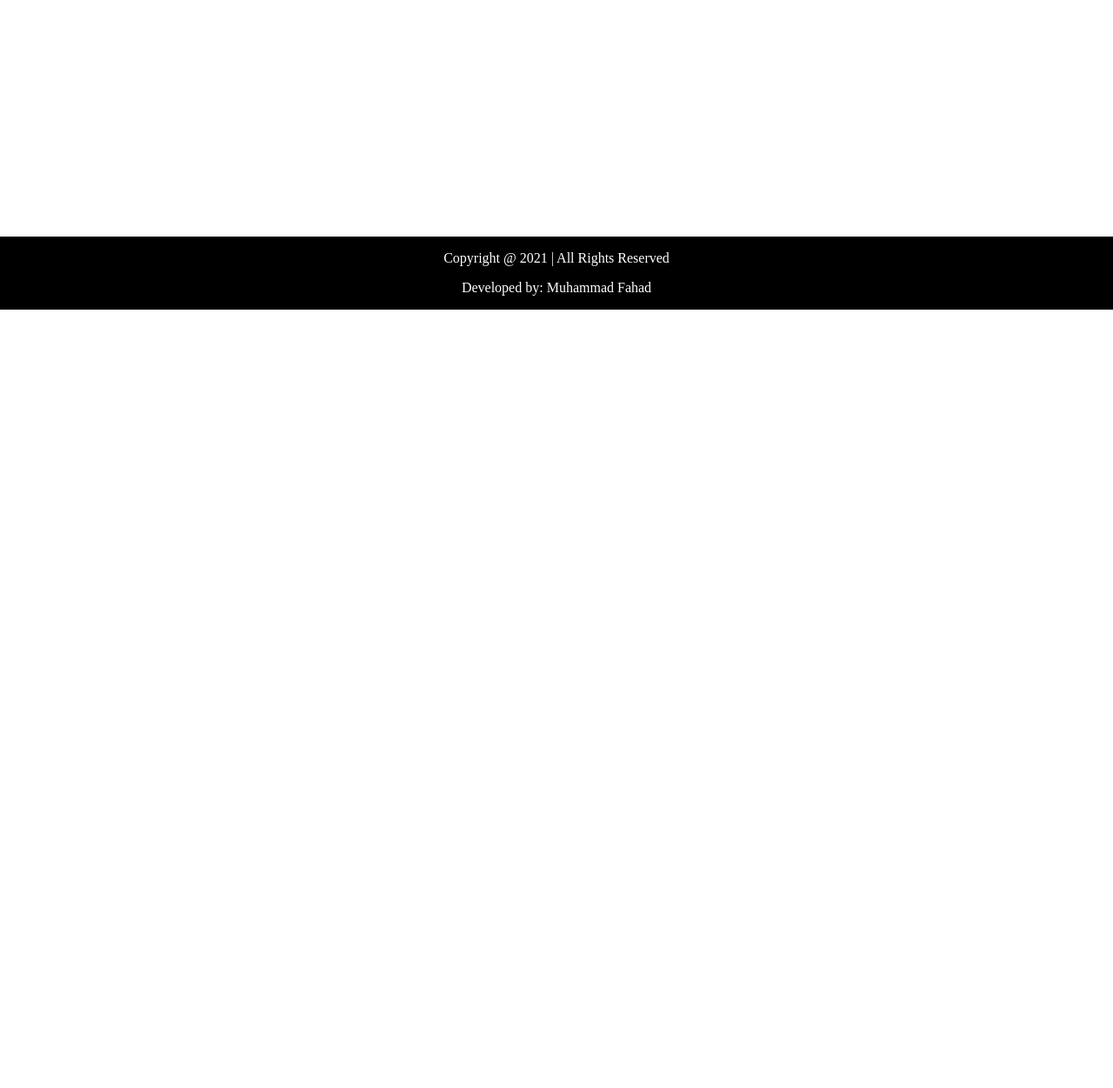
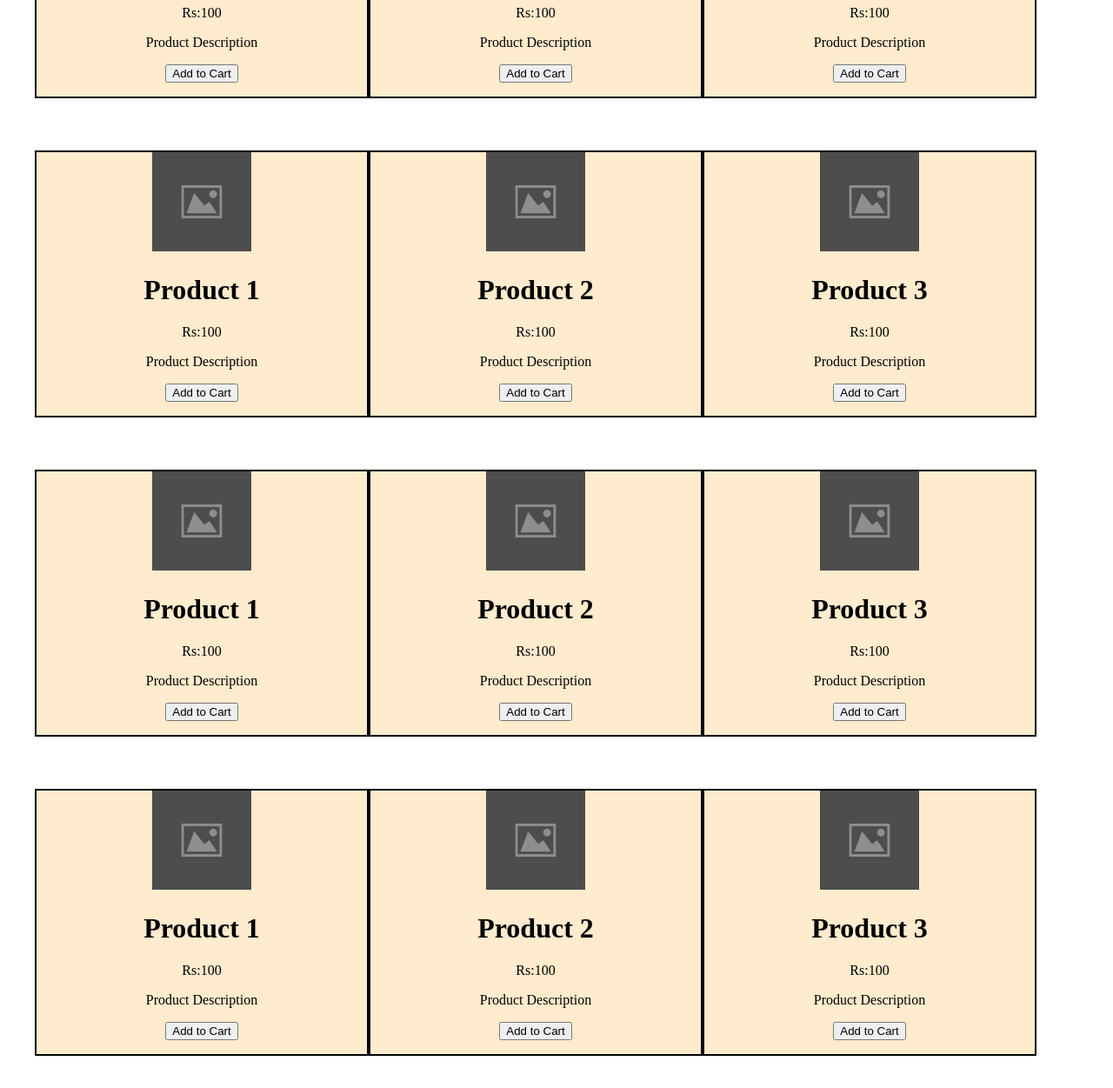
Before and after one commit to fahadsahib786/Term-Project, a plain HTML site: page index.html in a window 1280 px wide. Shown: the part 444-1695 px from the top of the page at 87% size. Before the commit the page ends 800 px from the top, so only its background shows below. Drawn offline with Linux system fonts and the light colour scheme.

Commit message:
products

```diff
--- a/index.html
+++ b/index.html
@@ -6,12 +6,11 @@
     <meta name="viewport" content="width=device-width, initial-scale=1.0" />
     <link rel="stylesheet" href="styles.css" />
     <title>Flory Cosmetics</title>
-    <link rel="shortcut icon" type="image/jpg" href="./images/flory logo.png"/>
-
+    <link rel="shortcut icon" type="image/jpg" href="./images/flory logo.png" />
   </head>
   <body>
     <div id="main">
-      <div class="container">
+      <div class="main-container">
         <div class="header">
           <header>
             <a href="#default" class="logo"
@@ -30,7 +29,7 @@
           </header>
 
           <div class="content">
-              <div class="category-menu">
+            <!-- <div class="category-menu">
 
             <nav class="menu2">
               <ul>
@@ -47,7 +46,164 @@
 
               </ul>
             </nav>
+              </div> -->
+              <div class="featured-title">
+                <marquee>
+                  <h1 style="text-align: center;">Featured Products</h1>
+
+                </marquee>
               </div>
+            <div class="product-box">
+              <div class="container">
+                <img
+                  src="./images/placeholder.jpg"
+                  alt="Product"
+                  style="width: 30%"
+                />
+                <h1>Product 1</h1>
+                <p class="price">Rs:100</p>
+                <p>Product Description</p>
+                <p><button>Add to Cart</button></p>
+              </div>
+              <div class="container">
+                <img
+                  src="./images/placeholder.jpg"
+                  alt="Product"
+                  style="width: 30%"
+                />
+                <h1>Product 2</h1>
+                <p class="price">Rs:100</p>
+                <p>Product Description</p>
+                <p><button>Add to Cart</button></p>
+              </div>
+              <div class="container">
+                <img
+                  src="./images/placeholder.jpg"
+                  alt="Product"
+                  style="width: 30%"
+                />
+                <h1>Product 3</h1>
+                <p class="price">Rs:100</p>
+                <p>Product Description</p>
+                <p><button>Add to Cart</button></p>
+              </div>
+
+              <!--Products Line 2-->
+            </div>
+
+            <div class="product-box">
+              <div class="container">
+                <img
+                  src="./images/placeholder.jpg"
+                  alt="Product"
+                  style="width: 30%"
+                />
+                <h1>Product 1</h1>
+                <p class="price">Rs:100</p>
+                <p>Product Description</p>
+                <p><button>Add to Cart</button></p>
+              </div>
+              <div class="container">
+                <img
+                  src="./images/placeholder.jpg"
+                  alt="Product"
+                  style="width: 30%"
+                />
+                <h1>Product 2</h1>
+                <p class="price">Rs:100</p>
+                <p>Product Description</p>
+                <p><button>Add to Cart</button></p>
+              </div>
+              <div class="container">
+                <img
+                  src="./images/placeholder.jpg"
+                  alt="Product"
+                  style="width: 30%"
+                />
+                <h1>Product 3</h1>
+                <p class="price">Rs:100</p>
+                <p>Product Description</p>
+                <p><button>Add to Cart</button></p>
+              </div>
+
+              <!--Products Line 2-->
+            </div>
+
+            <div class="product-box">
+              <div class="container">
+                <img
+                  src="./images/placeholder.jpg"
+                  alt="Product"
+                  style="width: 30%"
+                />
+                <h1>Product 1</h1>
+                <p class="price">Rs:100</p>
+                <p>Product Description</p>
+                <p><button>Add to Cart</button></p>
+              </div>
+              <div class="container">
+                <img
+                  src="./images/placeholder.jpg"
+                  alt="Product"
+                  style="width: 30%"
+                />
+                <h1>Product 2</h1>
+                <p class="price">Rs:100</p>
+                <p>Product Description</p>
+                <p><button>Add to Cart</button></p>
+              </div>
+              <div class="container">
+                <img
+                  src="./images/placeholder.jpg"
+                  alt="Product"
+                  style="width: 30%"
+                />
+                <h1>Product 3</h1>
+                <p class="price">Rs:100</p>
+                <p>Product Description</p>
+                <p><button>Add to Cart</button></p>
+              </div>
+
+              <!--Products Line 2-->
+            </div>
+
+            <div class="product-box">
+              <div class="container">
+                <img
+                  src="./images/placeholder.jpg"
+                  alt="Product"
+                  style="width: 30%"
+                />
+                <h1>Product 1</h1>
+                <p class="price">Rs:100</p>
+                <p>Product Description</p>
+                <p><button>Add to Cart</button></p>
+              </div>
+              <div class="container">
+                <img
+                  src="./images/placeholder.jpg"
+                  alt="Product"
+                  style="width: 30%"
+                />
+                <h1>Product 2</h1>
+                <p class="price">Rs:100</p>
+                <p>Product Description</p>
+                <p><button>Add to Cart</button></p>
+              </div>
+              <div class="container">
+                <img
+                  src="./images/placeholder.jpg"
+                  alt="Product"
+                  style="width: 30%"
+                />
+                <h1>Product 3</h1>
+                <p class="price">Rs:100</p>
+                <p>Product Description</p>
+                <p><button>Add to Cart</button></p>
+              </div>
+
+              <!--Products Line 2-->
+            </div>
             <p>
               This is content area. Lorem ipsum dolor sit amet consectetur
               adipisicing elit. Nihil recusandae est modi libero vel molestias,
@@ -60,7 +216,6 @@
               adipisicing elit. Aliquid, rem? Corrupti recusandae consequuntur
               velit nostrum repellendus, neque molestias libero laboriosam iure.
               A quia temporibus nulla sed minus quidem sit nam.
-
             </p>
           </div>
         </div>
@@ -68,10 +223,10 @@
     </div>
 
     <footer>
-        <div class="footer">
-            <p>Copyright @ 2021 | All Rights Reserved</p>
-            <p>Developed by: Muhammad Fahad</p>
-          </div>
+      <div class="footer">
+        <p>Copyright @ 2021 | All Rights Reserved</p>
+        <p>Developed by: Muhammad Fahad</p>
+      </div>
     </footer>
   </body>
 </html>
--- a/styles.css
+++ b/styles.css
@@ -1,8 +1,3 @@
-
-title {
-    background-color: black;
-    color:blue;
-}
 
 
 
@@ -12,6 +7,9 @@ body {
     margin: 0px;
 }
 
+.header {
+    display: inline;
+}
 ul {
     list-style-type: none;
     margin: 0;
@@ -36,10 +34,27 @@ text-decoration: none;
     display: block;
 }
 .footer {
-    position: fixed;
+    /* position: fixed; */
     bottom: 0px;
     width: 100%;
     background-color:black;
     color: white;
     text-align: center;
  }
+ .product-box {
+     display: flex;
+     padding: 20px 20px;
+     /* border: #333 solid 2px; */
+     margin: 20px 20px;
+     width: 90%;
+ }
+ .container {
+     border: 2px black solid ;
+     text-align: center;
+     background-color: blanchedalmond;
+ }
+ .featured-title {
+     background-color: gray;
+     color: white;
+     margin: 20px;
+ }
```
Also changed, not shown: images/placeholder.jpg (added).
